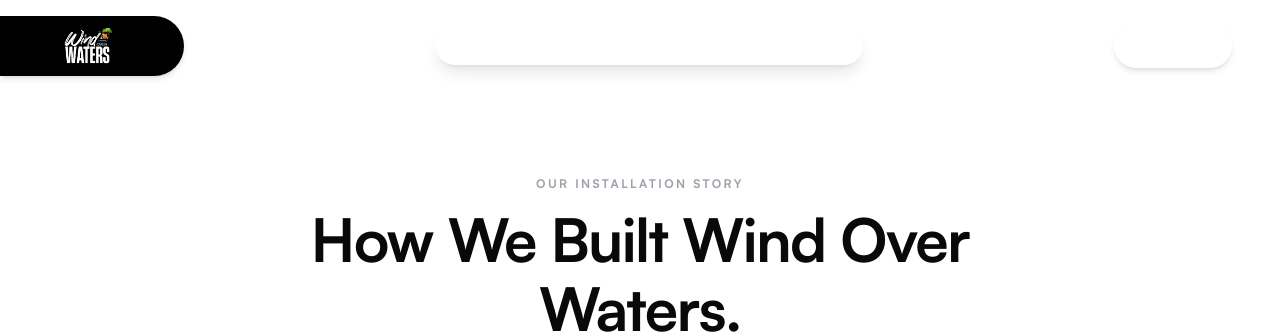
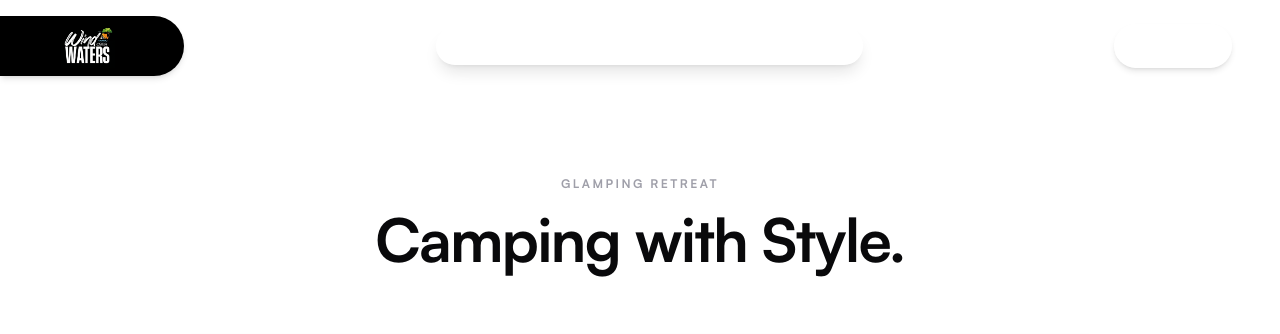
Before and after one commit to Om-Mahadik/wow, a Next.js app: page /about in a window 1280 px wide. Shown: the top 334 px of the page. Built offline with nearby package versions, Linux system fonts and the light colour scheme.

Commit message:
add images

```diff
--- a/components/about/AboutView.tsx
+++ b/components/about/AboutView.tsx
@@ -7,9 +7,10 @@
   return (
     <div className="space-y-0">
 
+         <AboutOverview />
         <InstallationStory />
         <Founders />
-        <AboutOverview />
+
     </div>
   );
 }
```
